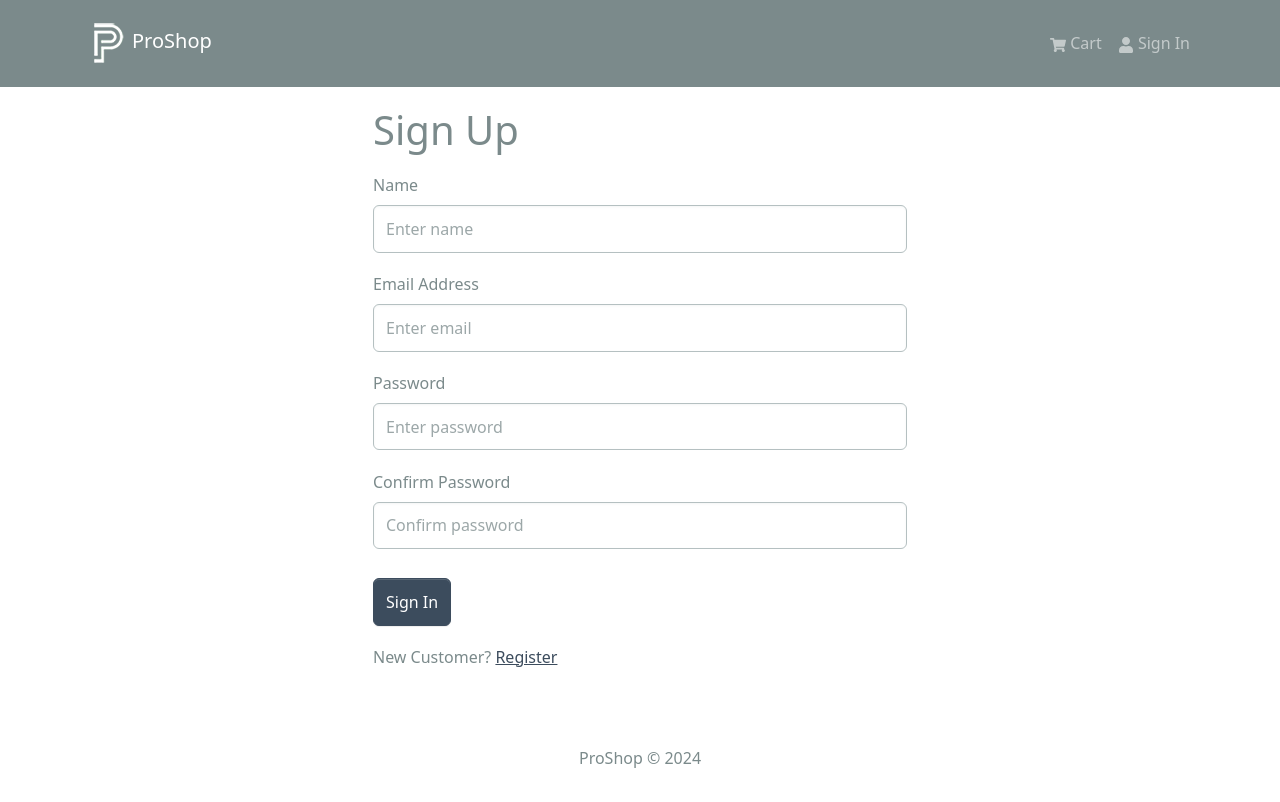
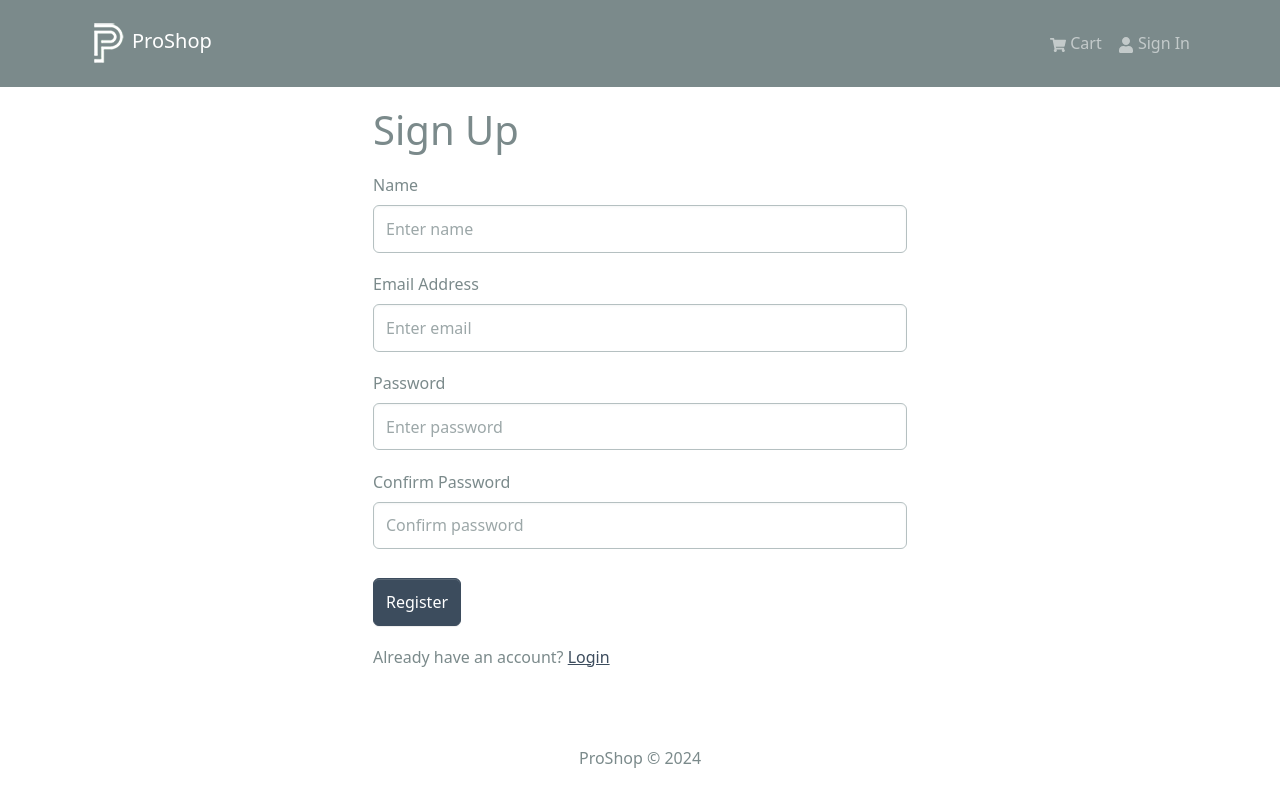
Before and after one commit to Zainab-Ayoub/proshop, a React (Create React App) app in the folder frontend/: page /register in a window 1280 px wide. Shown: the top 802 px of the page. Built offline with nearby package versions, Linux system fonts and the light colour scheme.

Commit message:
redirect to login

```diff
--- a/frontend/src/screens/RegisterScreen.jsx
+++ b/frontend/src/screens/RegisterScreen.jsx
@@ -93,7 +93,7 @@ const RegisterScreen = () => {
                 </Form.Group>
 
                 <Button type="submit" variant="primary" className="mt-2" disabled={isLoading}>
-                    Sign In
+                    Register
                 </Button>
 
                 { isLoading && <Loader />}
@@ -101,7 +101,10 @@ const RegisterScreen = () => {
 
             <Row className="py-3">
                 <Col>
-                  New Customer? <Link to={ redirect ? `/register?redirect=${redirect}` : '/register'}>Register</Link>
+                   Already have an account? {' '}
+                   <Link to={ redirect ? `/login?redirect=${redirect}` : '/login'}>
+                    Login
+                   </Link>
                 </Col>
             </Row>
         </FormContainer>
```
